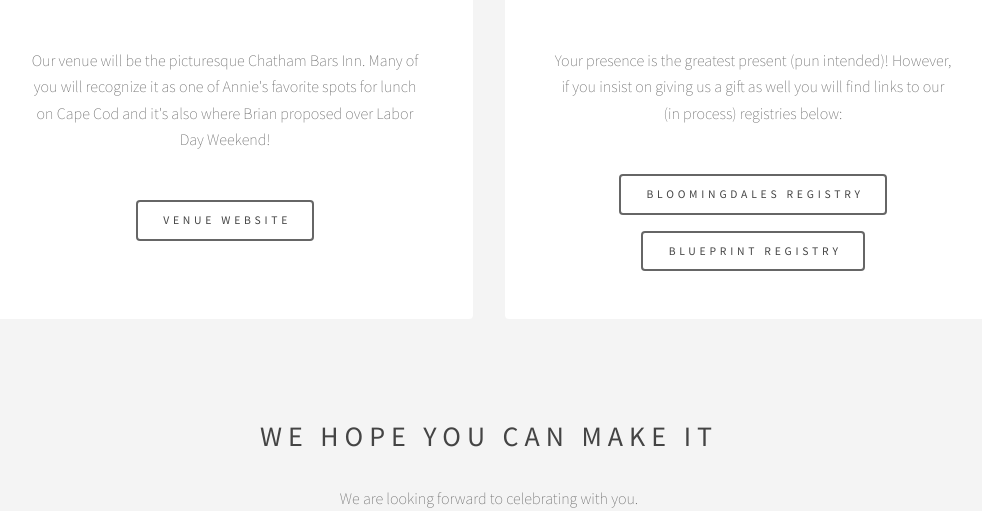
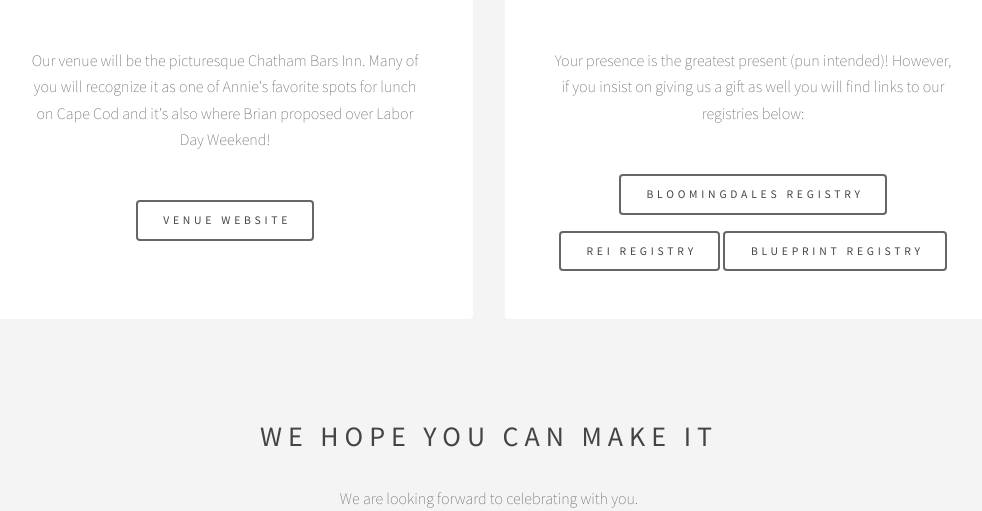
Before and after one commit to plancherb1/brannie_us, a Django app: page / in a window 1280 px wide. Shown: the part 2243-2754 px from the top of the page, without its empty margins (151-1133 px from the left). Run offline with Django 3.2, Linux system fonts and the light colour scheme.

Commit message:
adding REI

```diff
--- a/version1/templates/epilogue/index.html
+++ b/version1/templates/epilogue/index.html
@@ -102,10 +102,10 @@
 								<a href="#" class='disabled'><img src="{% static 'images/presents.png' %}" alt="" /></a>
 								<h3>Our registry</h3>
 							</header>
-							<p>Your presence is the greatest present (pun intended)! However, if you insist on giving us a gift as well you will find links to our (in process) registries below:</p>
+							<p>Your presence is the greatest present (pun intended)! However, if you insist on giving us a gift as well you will find links to our registries below:</p>
 							<ul class="actions">
 								<li><a target="_blank" href="http://www.bloomingdales.com/registry/wedding/guest/?registryId=6666923" class="button">Bloomingdales Registry</a></li>
-								<!-- <li><a href="#" class="button">Thankful Registry</a></li> -->
+								<li><a target="_blank" href="https://www.rei.com/GiftRegistryDetails/14795886" class="button">REI Registry</a></li>
 								<li><a target="_blank" href="https://www.blueprintregistry.com/registry/legallybrannie" class="button">Blueprint Registry</a></li>
 							</ul>
 						</article>
```
